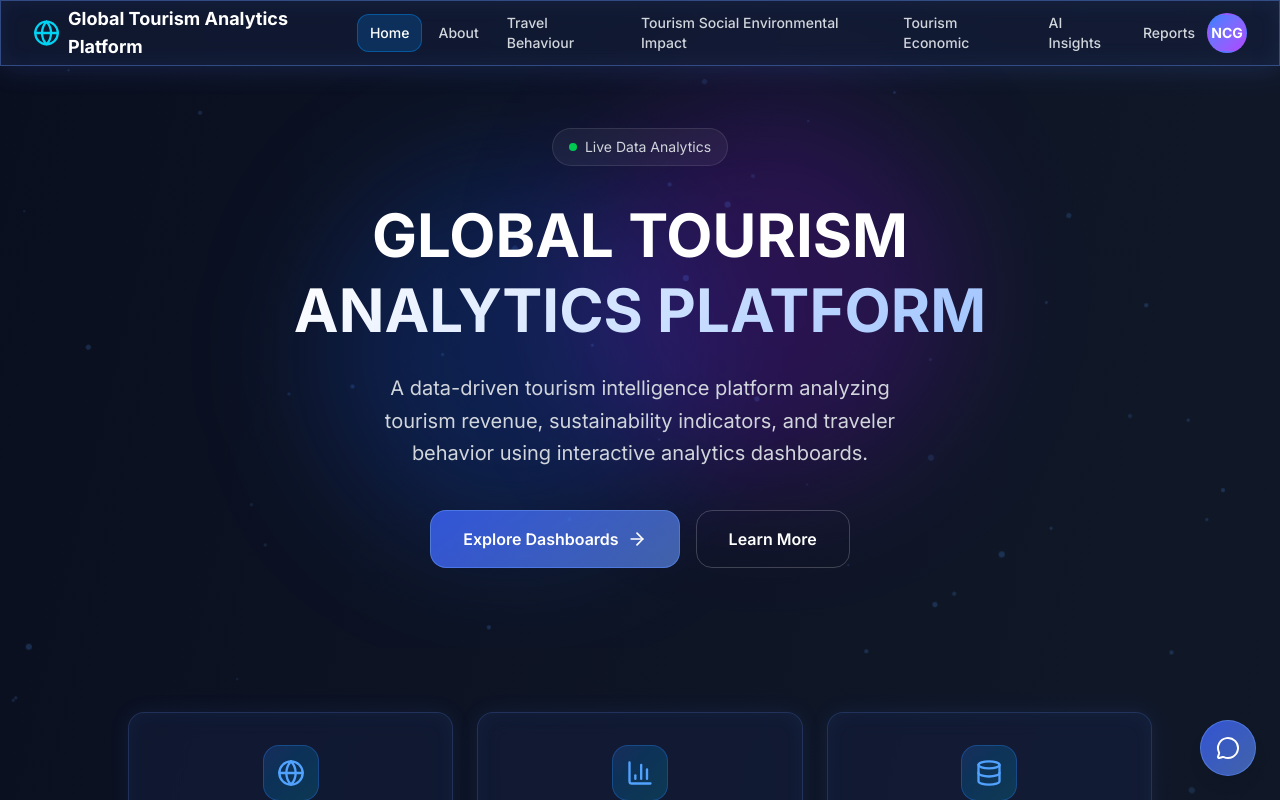
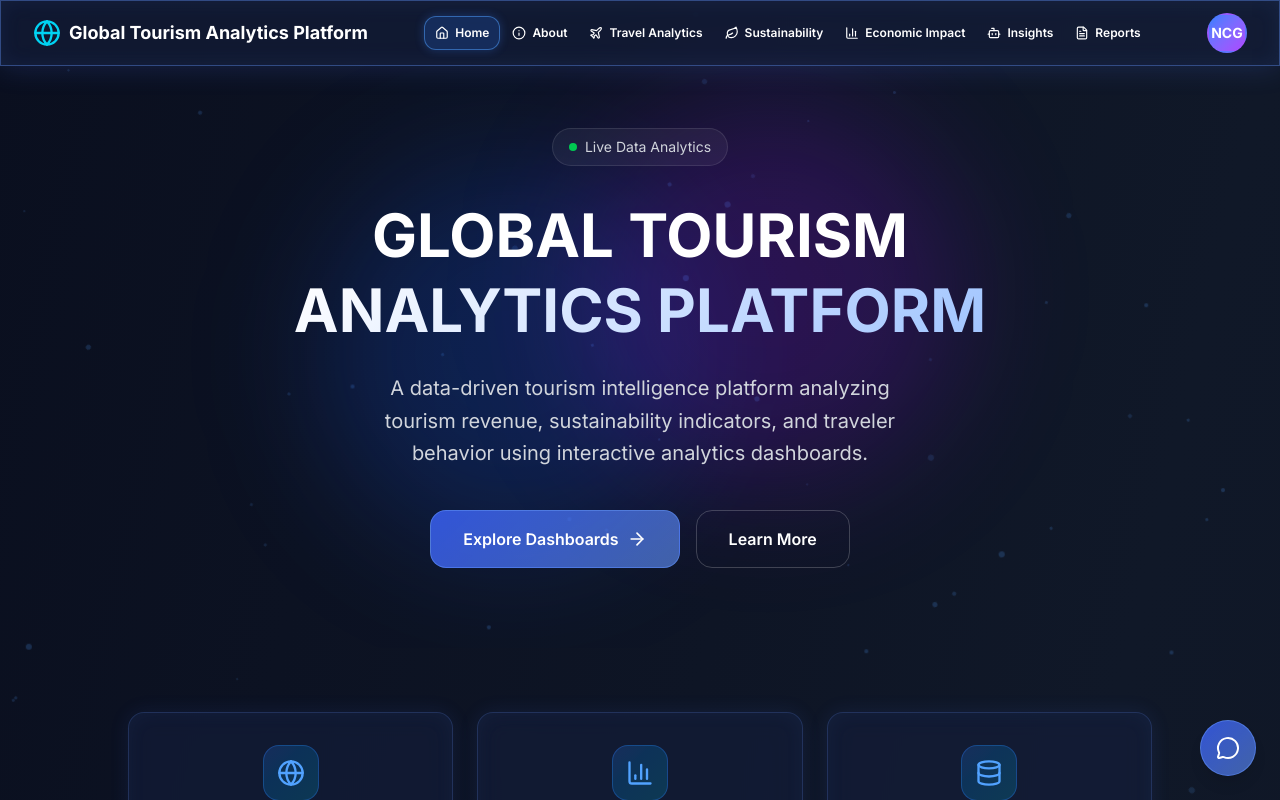
Before and after one commit to Namratha1450/Global-Tourism-Analytics, a Next.js app: page / in a window 1280 px wide. Shown: the top 800 px of the page. Built offline with nearby package versions, Linux system fonts and the light colour scheme.

Commit message:
feat: redesign navbar with icons, white text, and hover effects\n\nImprove menu labels, add icons, change text color, and add hover effects.

```diff
--- a/components/navbar.tsx
+++ b/components/navbar.tsx
@@ -3,17 +3,17 @@
 import { useState } from "react"
 import Link from "next/link"
 import { usePathname } from "next/navigation"
-import { Menu, X, Github, Linkedin, Mail, Globe } from "lucide-react"
+import { Menu, X, Github, Linkedin, Mail, Globe, Home, Plane, Leaf, BarChart3, Bot, FileText, Info } from "lucide-react"
 import { cn } from "@/lib/utils"
 
 const navItems = [
-  { name: "Home", href: "/" },
-  { name: "About", href: "/about" },
-  { name: "Travel Behaviour", href: "/travel-behaviour" },
-  { name: "Tourism Social Environmental Impact", href: "/environmental-impact" },
-  { name: "Tourism Economic", href: "/tourism-economic" },
-  { name: "AI Insights", href: "/ai-insights" },
-  { name: "Reports", href: "/reports" },
+  { name: "Home", href: "/", icon: Home },
+  { name: "About", href: "/about", icon: Info },
+  { name: "Travel Analytics", href: "/travel-behaviour", icon: Plane },
+  { name: "Sustainability", href: "/environmental-impact", icon: Leaf },
+  { name: "Economic Impact", href: "/tourism-economic", icon: BarChart3 },
+  { name: "Insights", href: "/ai-insights", icon: Bot },
+  { name: "Reports", href: "/reports", icon: FileText },
 ]
 
 export function Navbar() {
@@ -24,7 +24,7 @@ export function Navbar() {
   return (
     <>
       <nav className="fixed top-0 left-0 right-0 z-50 glass-card border-b border-border/50">
-        <div className="mx-auto max-w-7xl px-4 sm:px-6 lg:px-8">
+        <div className="mx-auto px-4 sm:px-6 lg:px-8">
           <div className="flex h-16 items-center justify-between">
             {/* Logo */}
             <Link href="/" className="flex items-center gap-2">
@@ -33,21 +33,25 @@ export function Navbar() {
             </Link>
 
             {/* Desktop Navigation */}
-            <div className="hidden lg:flex items-center gap-1">
-              {navItems.map((item) => (
+            <div className="hidden lg:flex items-center gap-0.5">
+              {navItems.map((item) => {
+                const Icon = item.icon
+                return (
                   <Link
                     key={item.name}
                     href={item.href}
                     className={cn(
-                    "px-3 py-2 text-sm font-medium rounded-lg transition-all duration-200",
+                      "flex items-center gap-1.5 px-2.5 py-2 text-xs font-semibold rounded-lg transition-all duration-200 whitespace-nowrap",
                       pathname === item.href
-                      ? "text-white bg-primary/20 border border-primary/40"
-                      : "text-gray-300 hover:text-white hover:bg-white/5"
+                        ? "text-white bg-blue-500/20 border border-blue-400/50 shadow-[0_0_10px_rgba(59,130,246,0.3)]"
+                        : "text-white hover:text-white hover:bg-white/10 hover:shadow-[0_0_15px_rgba(59,130,246,0.4)]"
                     )}
                   >
+                    <Icon className="h-3.5 w-3.5" />
                     {item.name}
                   </Link>
-              ))}
+                )
+              })}
             </div>
 
             {/* Profile & Mobile Menu */}
@@ -75,21 +79,25 @@ export function Navbar() {
         {mobileMenuOpen && (
           <div className="lg:hidden border-t border-border/50 bg-background/95 backdrop-blur-lg">
             <div className="px-4 py-3 space-y-1">
-              {navItems.map((item) => (
+              {navItems.map((item) => {
+                const Icon = item.icon
+                return (
                   <Link
                     key={item.name}
                     href={item.href}
                     onClick={() => setMobileMenuOpen(false)}
                     className={cn(
-                    "block px-3 py-2 text-sm font-medium rounded-lg transition-all duration-200",
+                      "flex items-center gap-3 px-3 py-2.5 text-sm font-semibold rounded-lg transition-all duration-200",
                       pathname === item.href
-                      ? "text-white bg-primary/20 border border-primary/40"
-                      : "text-gray-300 hover:text-white hover:bg-white/5"
+                        ? "text-white bg-blue-500/20 border border-blue-400/50 shadow-[0_0_10px_rgba(59,130,246,0.3)]"
+                        : "text-white hover:text-white hover:bg-white/10 hover:shadow-[0_0_15px_rgba(59,130,246,0.4)]"
                     )}
                   >
+                    <Icon className="h-4 w-4 text-blue-400" />
                     {item.name}
                   </Link>
-              ))}
+                )
+              })}
             </div>
           </div>
         )}
```
Lines whose indentation alone changed are shown as unchanged.
